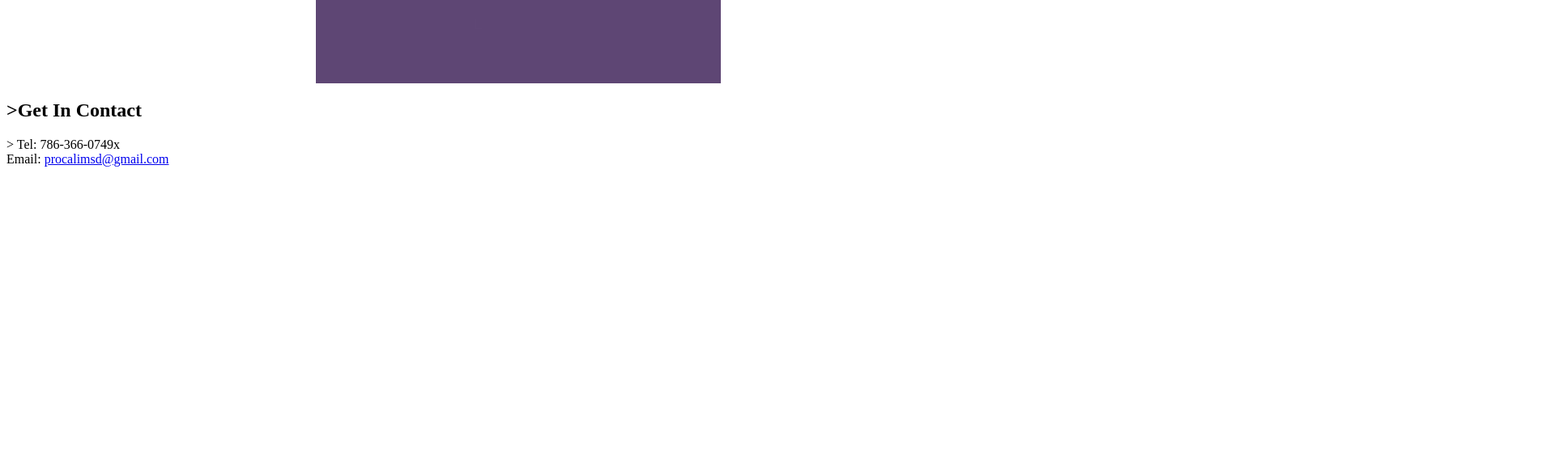
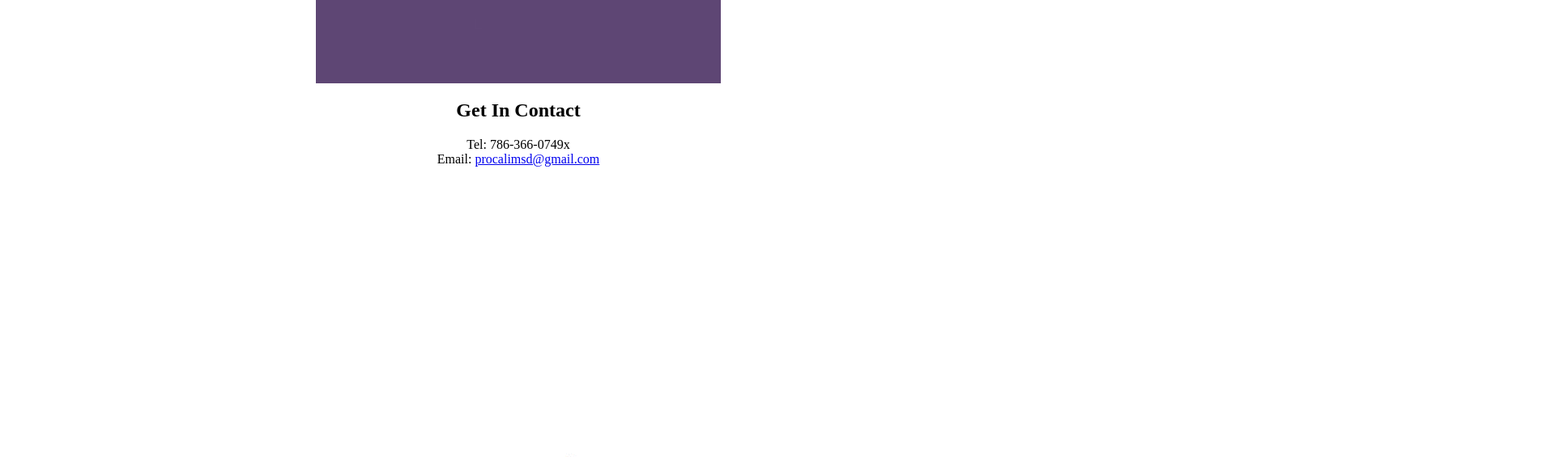
Before and after one commit to procalimsd/procalimsd.github.io, a plain HTML site: page index.html in a window 1280 px wide. Shown: the part 280-845 px from the top of the page at 81% size, 1920 px wide, since content can reach past the window. Before the commit the page ends 800 px from the top, so only its background shows below. Drawn offline with Linux system fonts and the light colour scheme.

Commit message:
logo add

```diff
--- a/index.html
+++ b/index.html
@@ -1,9 +1,14 @@
 
-<div class="wrapper row2">
+
   <div id="container" class="clear">
 <section id="slider"><a href="#"><img src="images/demo/loading1.gif" style="display:block;margin-left:auto; margin-right: auto;:auto;"></a></section>
     <section id="shout">
-      <h2 class="title"style="display:block;margin-left:auto; margin-right: auto;:auto;">>Get In Contact</h2>
-          <section class="last"style="display:block;margin-left:auto; margin-right: auto;:auto;">>
+
+      <center>
+      <h2 class="title">Get In Contact</h2>
+          <section class="last"s>
             Tel: 786-366-0749x<br>
             Email: <a href="mail:procalimsd@gmail.com">procalimsd@gmail.com</a>
+<center/>
+
+<section id="slider"><a href="#"><img src="images/demo/logo1.gif" style="display:block;margin-left:auto; margin-right: auto;:auto;"></a></section>
```
Also changed, not shown: images/demo/logo1.gif (added).
